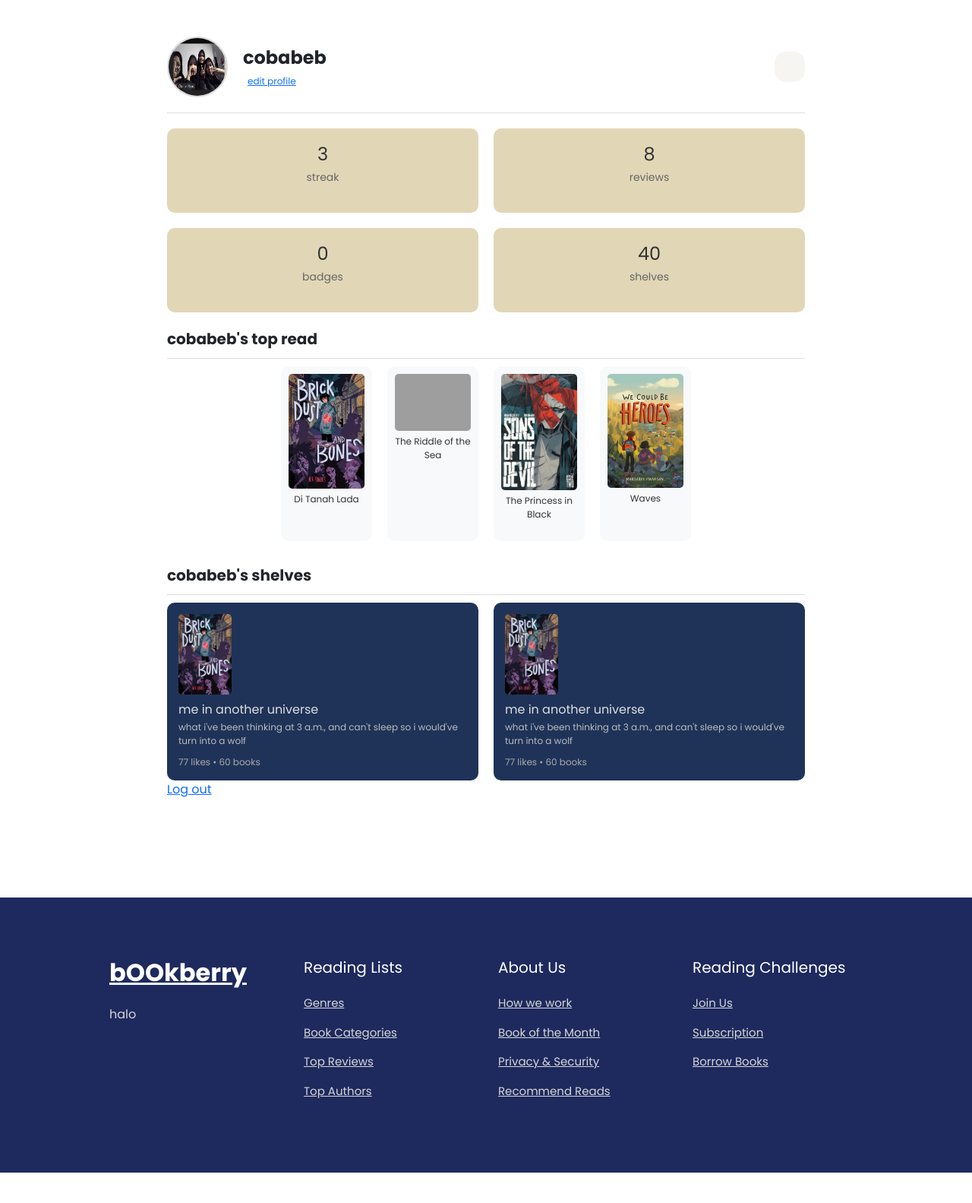
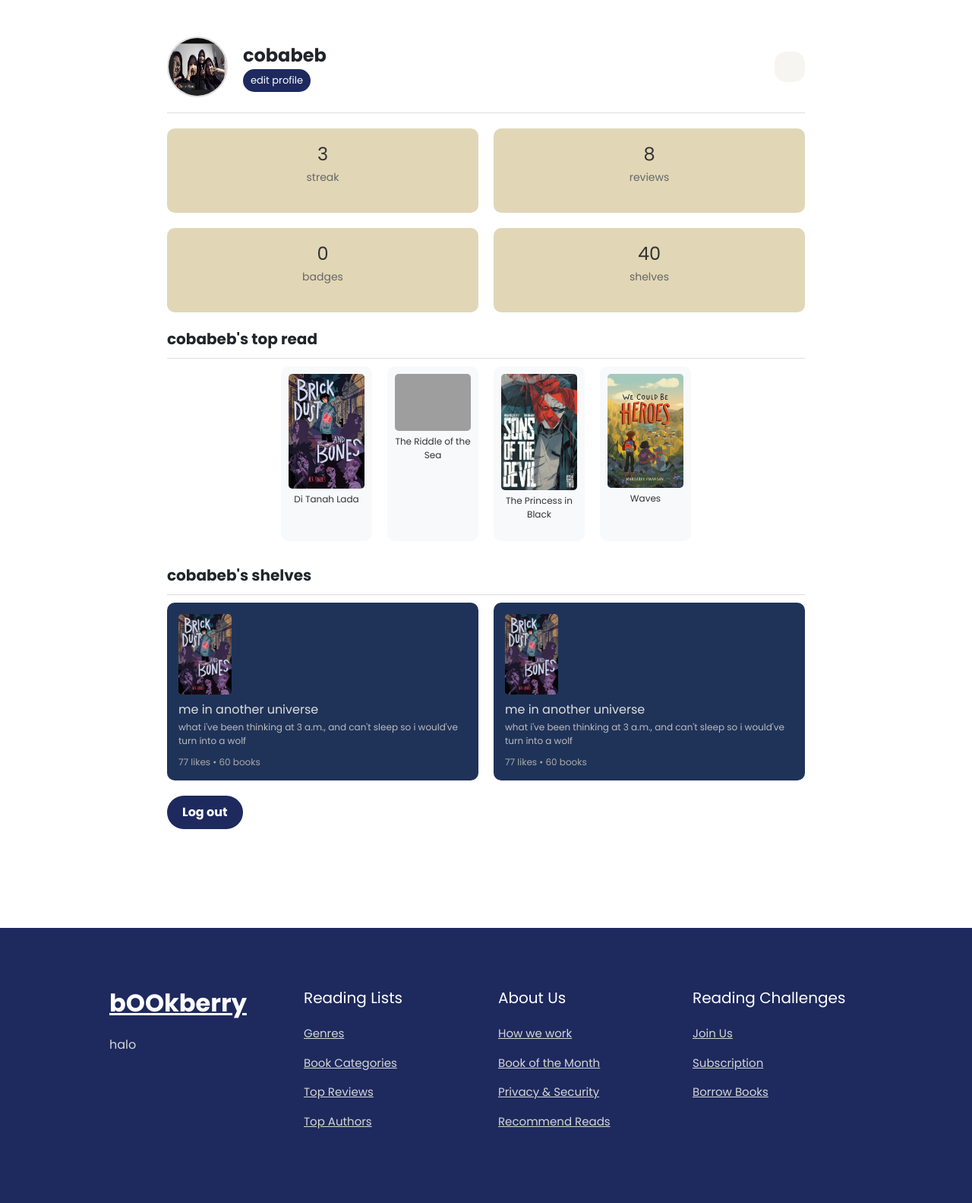
Before and after one commit to broomrun/bookberry1, a PHP site: page /profile.php in a window 1280 px wide. Shown: the part 72-1655 px from the top of the page at 76% size. Before the commit the page ends 1615 px from the top, so only its background shows below. Run offline with PHP 8.4, Linux system fonts and the light colour scheme; a user stored in the database is signed in; data comes from the database, SQL or seed files in the repository; tables that the repository leaves empty hold one stand-in row (values such as "Sample post"); some libraries are stand-ins or nearby versions; grey boxes are pictures that could not be loaded.

Commit message:
styling yg b aja

```diff
--- a/js/script.js
+++ b/js/script.js
@@ -192,21 +192,29 @@ function renderComment(comment) {
     }
 
     return `
-        <div class="comment" data-id="${comment.id}">
-            <div class="comment-header">
-                <img src="${comment.profile_image}" alt="Profile Image" class="profile-image" width="40" height="40">
-                <strong>${comment.username}</strong>
-                <small>${new Date(comment.created_at).toLocaleString()}</small> <!-- Waktu komentar -->
-            </div>
-            <p>${comment.text}</p>
-            <br>
-            <button class="btn btn-link like-btn" data-id="${comment.id}">👍 ${comment.likes}</button>
-            <button class="btn btn-link dislike-btn" data-id="${comment.id}">👎 ${comment.dislikes}</button>
-            <button class="btn btn-link reply-btn">Reply</button>
-            <div class="replies ms-3">
-                ${replies}
-            </div>
+<div class="comment" data-id="${comment.id}">
+    <div class="comment-header d-flex align-items-center mb-2">
+        <img src="${comment.profile_image}" alt="Profile Image" class="profile-image rounded-circle me-2" width="40" height="40">
+        <div class="comment-info">
+            <strong class="comment-username">${comment.username}</strong>
+            <small class="text-muted">${new Date(comment.created_at).toLocaleString()}</small>
         </div>
+    </div>
+    <p class="comment-text mb-2">${comment.text}</p>
+    <div class="comment-actions d-flex align-items-center">
+        <button class="btn btn-sm btn-link like-btn me-2" data-id="${comment.id}">
+            👍 <span style="color: #1e2a5e";>${comment.likes}</span>
+        </button>
+        <button class="btn btn-sm btn-link dislike-btn me-2" data-id="${comment.id}">
+            👎 <span style="color: #1e2a5e";>${comment.dislikes}</span>
+        </button>
+        <button class="btn btn-sm btn-link reply-btn" style="color: #1e2a5e";>Reply</button>
+    </div>
+    <div class="replies ms-4 mt-3">
+        ${replies}
+    </div>
+</div>
+
     `;
 }
 
--- a/profile.php
+++ b/profile.php
@@ -116,6 +116,26 @@ if (isset($_SESSION['user_name'])) {
         padding: 30px;
         border-radius: 10px;
     }
+
+    .profile-btn {
+        display: inline-block;
+        padding: 5px 10px;
+        background-color: #1e2a5e;
+        color: white;
+        text-decoration: none;
+        border-radius: 50px;
+        font-weight: medium;
+        text-align: center;
+        align-items: center;
+        font-size: small;
+    }
+
+    .profile-btn:hover {
+        background-color: #fff;
+        color: #1e2a5e;
+        border: 3px solid #1e2a5e;
+    }
+
 </style>
 
 <body>
@@ -128,7 +148,7 @@ if (isset($_SESSION['user_name'])) {
                 <img src="<?php echo htmlspecialchars($profile_image); ?>" alt="Profile Picture" width="150" height="150">
                 <div>
                     <div class="profile-name"><?php echo $_SESSION['user_name']; ?></div>
-                    <button class="edit-profile-btn"><a href="update_profile.php">edit profile</a></button>
+                    <a href="update_profile.php" class="profile-btn">edit profile</a>
                 </div>
             </div>
             <div class="badge-container">
@@ -200,7 +220,7 @@ if (isset($_SESSION['user_name'])) {
                 </div>
             </div>
         </div>
-        <a href="logout.php">Log out</a>
+        <a href="logout.php" class="info-btn">Log out</a>
     </div>
 
     <?php include "layout/footer.html" ?>
```
Also changed, not shown: style/styles.css (+59 -0 lines), uploaded_profile_images/Desain tanpa judul (66).png (added), 1 other file.
